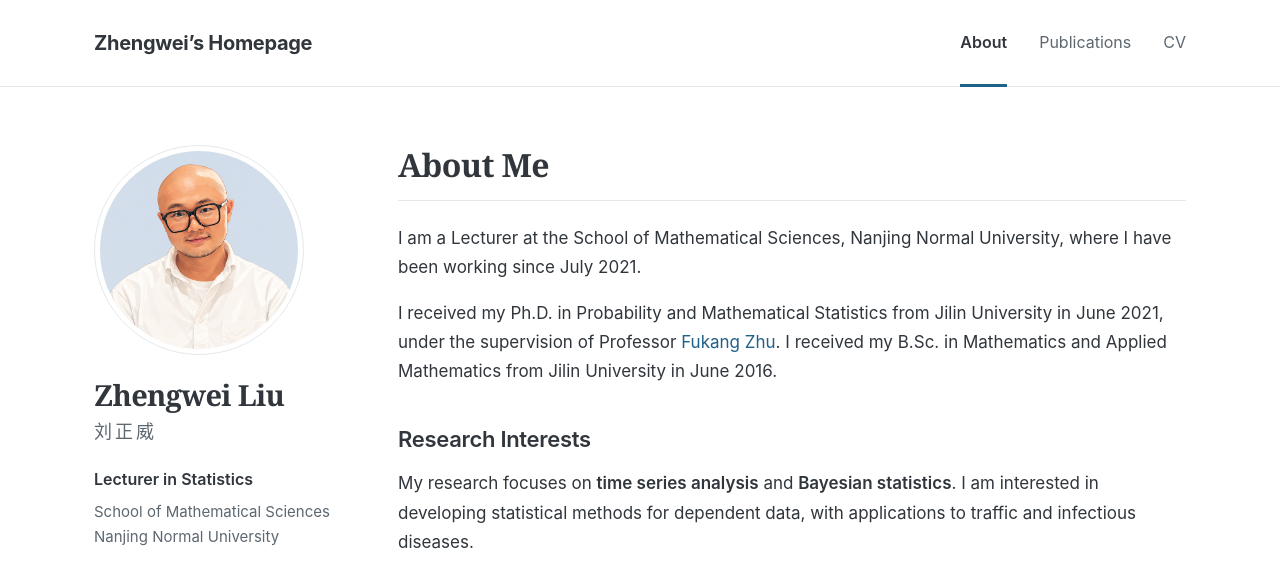
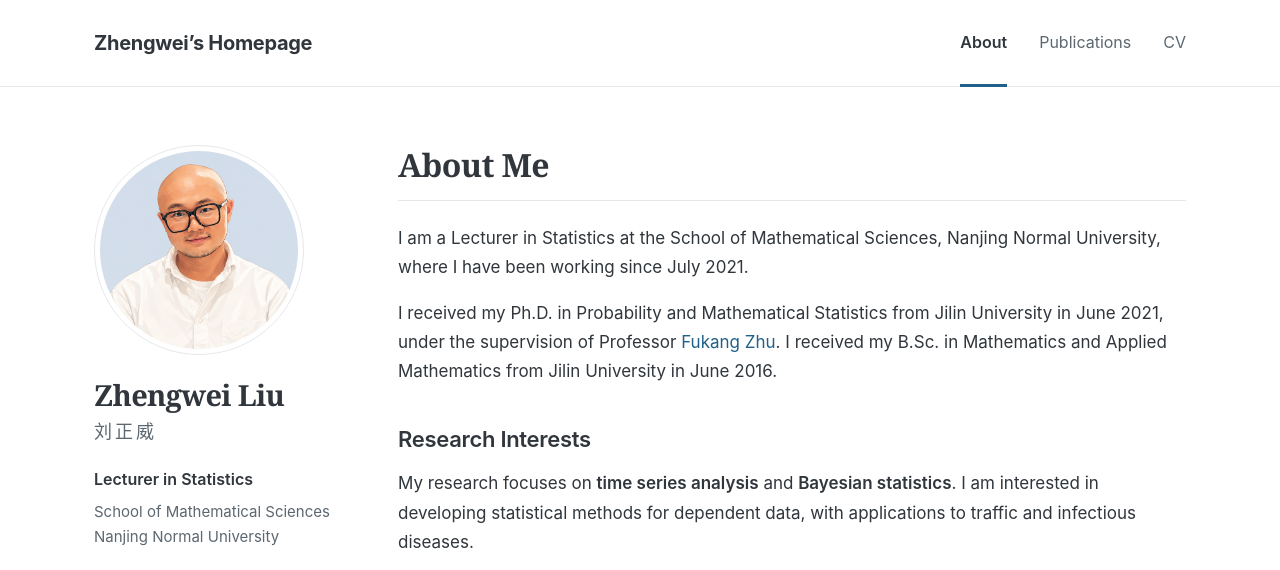
Before and after one commit to ZhengweiLiu/zhengweiliu.github.io, a plain HTML site: page index.html in a window 1280 px wide. Shown: the top 570 px of the page. Drawn offline with Linux system fonts and the light colour scheme.

Commit message:
Add files via upload

```diff
--- a/index.html
+++ b/index.html
@@ -145,7 +145,7 @@
     <main id="main" tabindex="-1">
       <section class="page" id="about" aria-labelledby="about-title">
         <h1 id="about-title">About Me</h1>
-        <p>I am a Lecturer at the School of Mathematical Sciences, Nanjing Normal University, where I have been working since July 2021.</p>
+        <p>I am a Lecturer in Statistics at the School of Mathematical Sciences, Nanjing Normal University, where I have been working since July 2021.</p>
         <p>I received my Ph.D. in Probability and Mathematical Statistics from Jilin University in June 2021, under the supervision of Professor <a href="https://scholar.google.com/citations?user=BbM8E-cAAAAJ&amp;hl=en" target="_blank" rel="noopener noreferrer">Fukang Zhu</a>. I received my B.Sc. in Mathematics and Applied Mathematics from Jilin University in June 2016.</p>
 
         <h2>Research Interests</h2>
```
Also changed, not shown: 2 other files.
